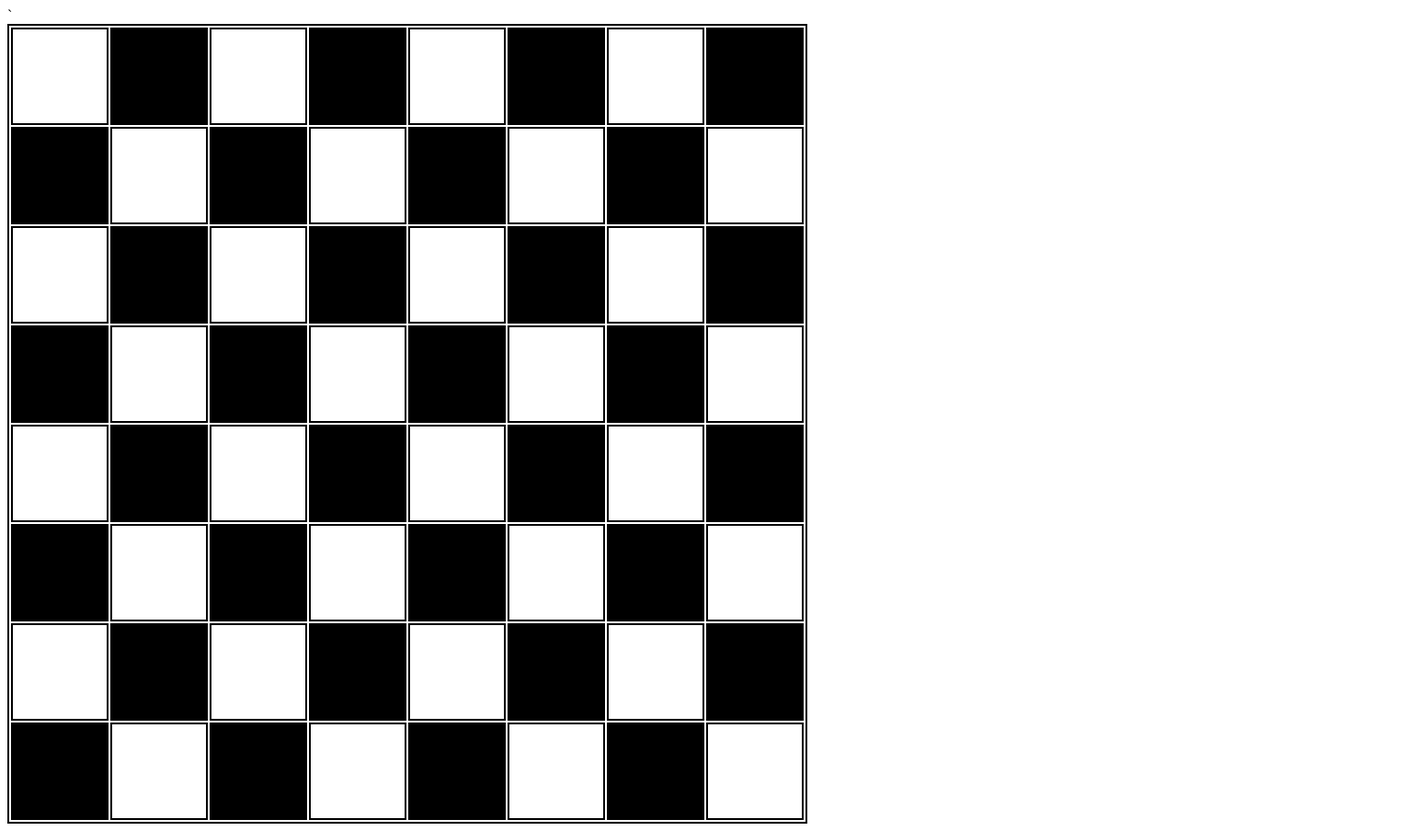
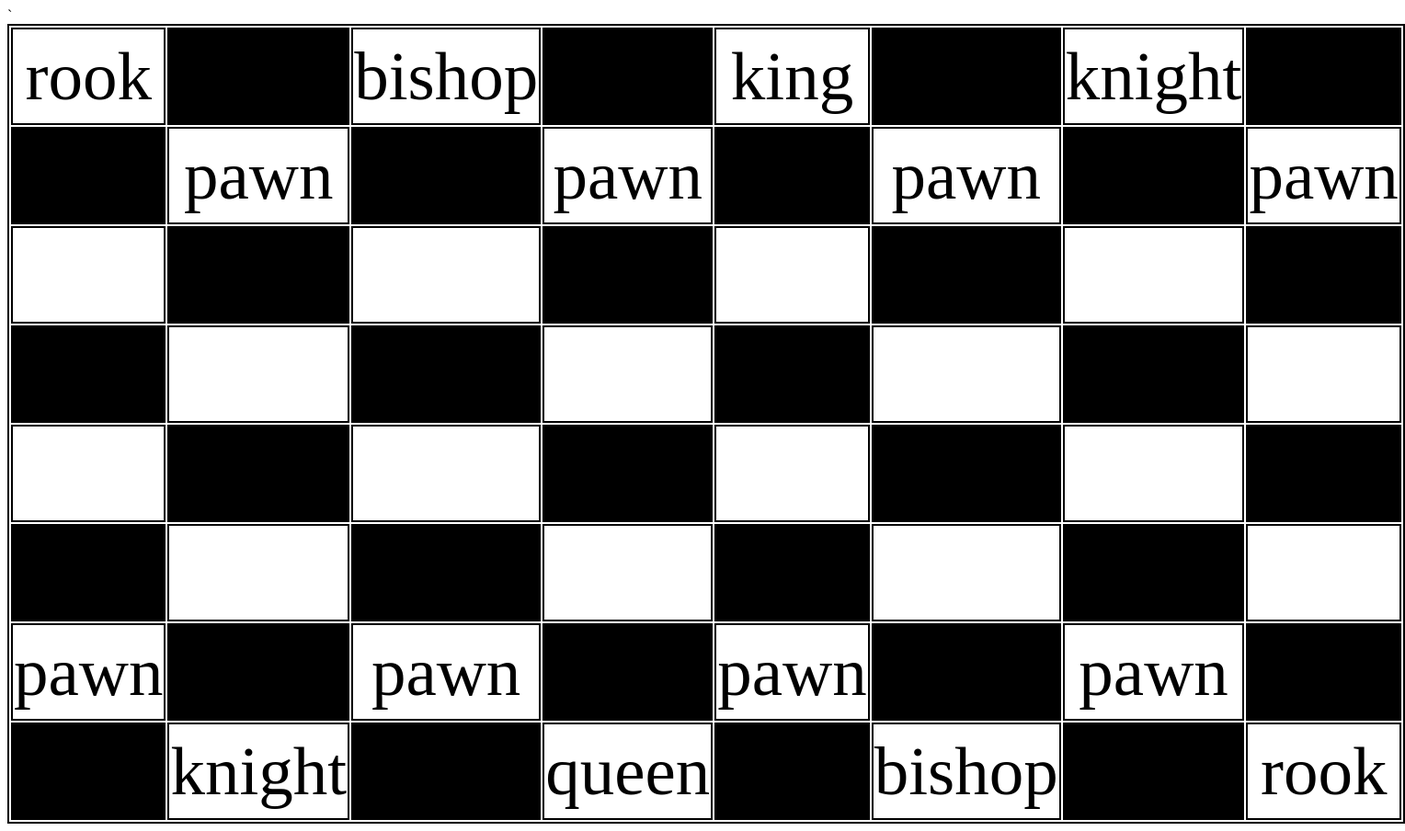
Before and after one commit to CozyKayn/chess, a plain HTML site: page index.html in a window 1280 px wide. Shown: the whole page at 92% size, 1528 px wide, since content can reach past the window. Drawn offline with Linux system fonts and the light colour scheme.

Commit message:
Update index.html

```diff
--- a/index.html
+++ b/index.html
@@ -10,24 +10,24 @@
 <body id="theBack" onload="initialize()">
     <div><table id="chessBoard">
         <tr>
-            <td id="A8"></td>
-            <td id="B8"></td>
-            <td id="C8"></td>
-            <td id="D8"></td>
-            <td id="E8"></td>
-            <td id="F8"></td>
-            <td id="G8"></td>
-            <td id="H8"></td>
+            <td id="A8">rook</td>
+            <td id="B8">knight</td>
+            <td id="C8">bishop</td>
+            <td id="D8">queen</td>
+            <td id="E8">king</td>
+            <td id="F8">bishop</td>
+            <td id="G8">knight</td>
+            <td id="H8">rook</td>
         </tr>
         <tr>
-            <td id="A7"></td>
-            <td id="B7"></td>
-            <td id="C7"></td>
-            <td id="D7"></td>
-            <td id="E7"></td>
-            <td id="F7"></td>
-            <td id="G7"></td>
-            <td id="H7"></td>
+            <td id="A7">pawn</td>
+            <td id="B7">pawn</td>
+            <td id="C7">pawn</td>
+            <td id="D7">pawn</td>
+            <td id="E7">pawn</td>
+            <td id="F7">pawn</td>
+            <td id="G7">pawn</td>
+            <td id="H7">pawn</td>
         </tr>
         <tr>
             <td id="A6"></td>
@@ -70,24 +70,24 @@
             <td id="H3"></td>
         </tr>
         <tr>
-            <td id="A2"></td>
-            <td id="B2"></td>
-            <td id="C2"></td>
-            <td id="D2"></td>
-            <td id="E2"></td>
-            <td id="F2"></td>
-            <td id="G2"></td>
-            <td id="H2"></td>
+            <td id="A2">pawn</td>
+            <td id="B2">pawn</td>
+            <td id="C2">pawn</td>
+            <td id="D2">pawn</td>
+            <td id="E2">pawn</td>
+            <td id="F2">pawn</td>
+            <td id="G2">pawn</td>
+            <td id="H2">pawn</td>
         </tr>
         <tr>
-            <td id="A1"></td>
-            <td id="B1"></td>
-            <td id="C1"></td>
-            <td id="D1"></td>
-            <td id="E1"></td>
-            <td id="F1"></td>
-            <td id="G1"></td>
-            <td id="H1"></td>
+            <td id="A1">rook</td>
+            <td id="B1">knight</td>
+            <td id="C1">bishop</td>
+            <td id="D1">queen</td>
+            <td id="E1">king</td>
+            <td id="F1">bishop</td>
+            <td id="G1">knight</td>
+            <td id="H1">rook</td>
         </tr>
     </table>
 </div>
```
